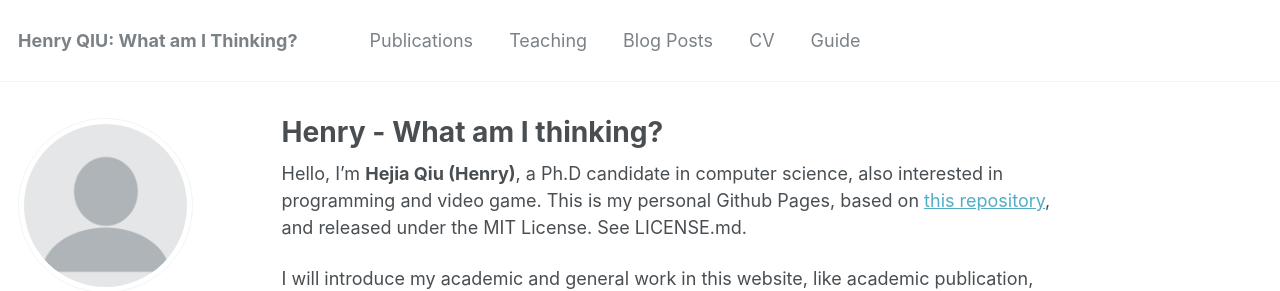
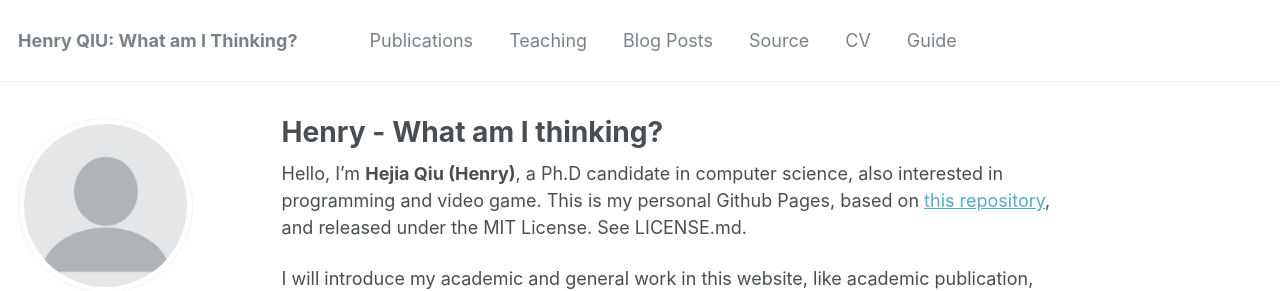
Before and after one commit to HenryJaQiu/HenryJaQiu.github.io, a Jekyll site: the page built from _pages/about.md, in a window 1280 px wide. Shown: the top 291 px of the page. Built offline with Jekyll 4.4.1, drawn with Linux system fonts in a browser that asks for light colours.

Commit message:
Update navigation.yml

```diff
--- a/_data/navigation.yml
+++ b/_data/navigation.yml
@@ -15,6 +15,9 @@ main:
   - title: "Blog Posts"
     url: /year-archive/
 
+  - title: "Source"
+    url: /source/
+
   - title: "CV"
     url: /cv/
 
```
